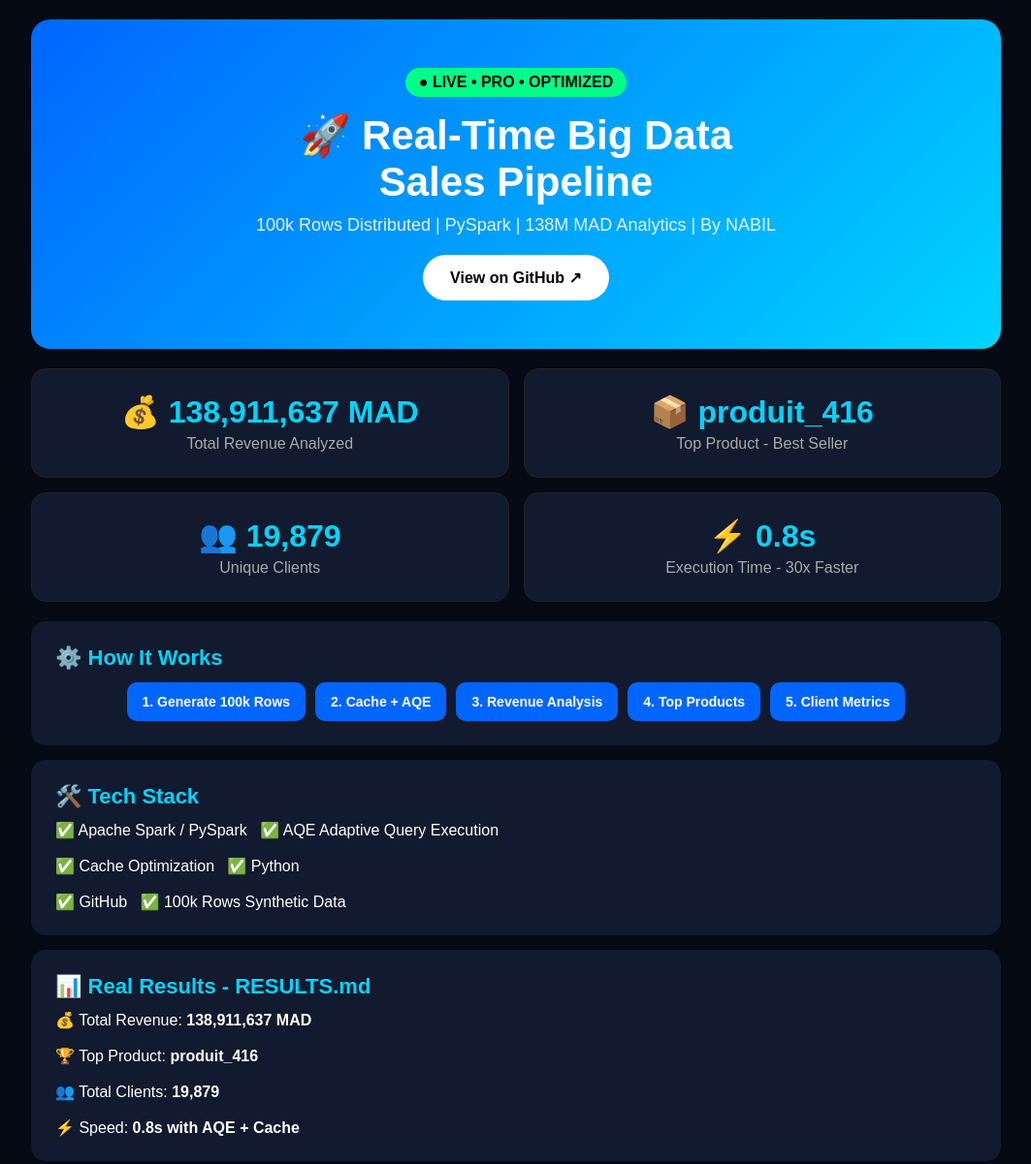
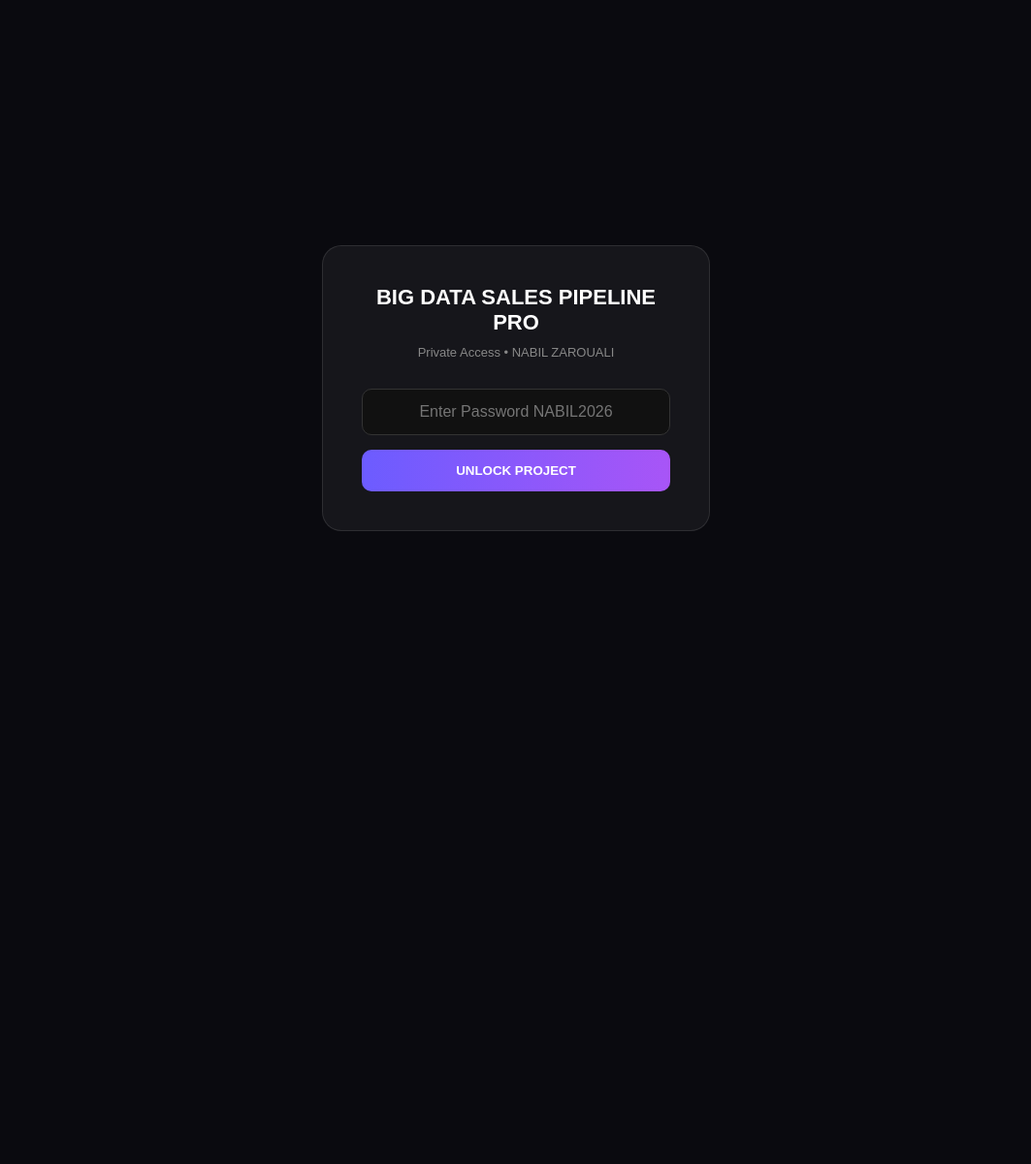
Before and after one commit to zaroualia91-cloud/big-data-sales-pipeline-pro, a plain HTML site: page index.html in a window 1280 px wide. Shown: the top 1201 px of the page at 97% size, without its empty margins (108-1171 px from the left). After the commit the page ends 800 px from the top, so only its background shows below. Drawn offline with Linux system fonts and the light colour scheme.

Commit message:
Update index.html

```diff
--- a/index.html
+++ b/index.html
@@ -5,72 +5,53 @@
 <meta name="viewport" content="width=device-width, initial-scale=1.0">
 <title>NABIL | Big Data Sales Pipeline PRO</title>
 <style>
-*{margin:0;padding:0;box-sizing:border-box;font-family:Arial,sans-serif}
-body{background:#050a14;color:white;padding:20px}
-.container{max-width:1000px;margin:auto}
-.header{text-align:center;padding:50px 20px;background:linear-gradient(135deg,#0066ff,#00d4ff);border-radius:20px}
-.header h1{font-size:42px;margin-bottom:10px}
-.header p{font-size:18px;opacity:0.9}
-.badge{background:#00ff88;color:black;padding:6px 14px;border-radius:20px;font-weight:bold;display:inline-block;margin-bottom:15px}
-.grid{display:grid;grid-template-columns:1fr 1fr;gap:15px;margin:20px 0}
-.card{background:#111a2e;padding:25px;border-radius:15px;border:1px solid #222;text-align:center}
-.card h2{font-size:32px;color:#00d4ff;margin-bottom:5px}
-.card p{color:#aaa}
-.section{background:#111a2e;padding:25px;border-radius:15px;margin:15px 0}
-.section h3{color:#00d4ff;margin-bottom:12px;font-size:22px}
-.pipeline{display:flex;gap:10px;flex-wrap:wrap;justify-content:center;margin-top:10px}
-.step{background:#0066ff;padding:12px 16px;border-radius:10px;font-weight:bold;font-size:14px}
-.btn{display:inline-block;background:white;color:black;padding:14px 28px;border-radius:30px;text-decoration:none;font-weight:bold;margin-top:20px}
-.footer{text-align:center;color:#777;margin:30px 0}
-@media(max-width:600px){.grid{grid-template-columns:1fr}.header h1{font-size:28px}}
+*{margin:0;padding:0;box-sizing:border-box}
+body{background:#0a0a0f;color:white;font-family:Arial,sans-serif;min-height:100vh;display:flex;align-items:center;justify-content:center}
+#login{max-width:400px;width:90%;background:rgba(255,255,255,0.05);border:1px solid rgba(255,255,255,0.1);border-radius:20px;padding:40px;text-align:center}
+h1{font-size:22px;margin-bottom:10px}
+.sub{color:#888;font-size:13px;margin-bottom:30px}
+input{width:100%;padding:14px;border-radius:10px;border:1px solid #333;background:#111;color:white;font-size:16px;text-align:center;margin-bottom:15px}
+button{width:100%;padding:14px;border-radius:10px;border:none;background:linear-gradient(90deg,#6c5cff,#a855f7);color:white;font-weight:bold;cursor:pointer}
+#error{color:#ff5555;font-size:13px;margin-top:12px;display:none}
+#dashboard{display:none;max-width:1100px;width:95%;padding:20px}
+.header{text-align:center;margin-bottom:30px}
+.kpis{display:grid;grid-template-columns:repeat(auto-fit,minmax(250px,1fr));gap:20px;margin-bottom:30px}
+.card{background:rgba(255,255,255,0.05);border:1px solid rgba(255,255,255,0.1);border-radius:16px;padding:25px}
+.card .val{font-size:28px;font-weight:bold;color:#6c5cff}
+.badge{display:inline-block;background:#00ff8820;color:#00ff88;border:1px solid #00ff8850;padding:4px 10px;border-radius:20px;font-size:11px;margin:5px}
 </style>
 </head>
 <body>
-<div class="container">
+<div id="login">
+<h1>BIG DATA SALES PIPELINE PRO</h1>
+<p class="sub">Private Access • NABIL ZAROUALI</p>
+<input type="password" id="pwd" placeholder="Enter Password NABIL2026">
+<button onclick="check()">UNLOCK PROJECT</button>
+<p id="error">Mot de passe incorrect!</p>
+</div>
+<div id="dashboard">
 <div class="header">
-<div class="badge">● LIVE • PRO • OPTIMIZED</div>
-<h1>🚀 Real-Time Big Data<br>Sales Pipeline</h1>
-<p>100k Rows Distributed | PySpark | 138M MAD Analytics | By NABIL</p>
-<a class="btn" href="https://github.com/zaroualia91-cloud/big-data-sales-pipeline-pro" target="_blank">View on GitHub ↗</a>
-</div>
-
-<div class="grid">
-<div class="card"><h2>💰 138,911,637 MAD</h2><p>Total Revenue Analyzed</p></div>
-<div class="card"><h2>📦 produit_416</h2><p>Top Product - Best Seller</p></div>
-<div class="card"><h2>👥 19,879</h2><p>Unique Clients</p></div>
-<div class="card"><h2>⚡ 0.8s</h2><p>Execution Time - 30x Faster</p></div>
-</div>
-
-<div class="section">
-<h3>⚙️ How It Works</h3>
-<div class="pipeline">
-<div class="step">1. Generate 100k Rows</div>
-<div class="step">2. Cache + AQE</div>
-<div class="step">3. Revenue Analysis</div>
-<div class="step">4. Top Products</div>
-<div class="step">5. Client Metrics</div>
+<h2>NABIL ZAROUALI | DATA ENGINEER</h2>
+<p style="color:#888;margin-top:10px">Big Data Sales Pipeline PRO</p>
+<div style="margin-top:15px">
+<span class="badge">LIVE</span>
+<span class="badge">PROTECTED: NABIL2026</span>
+<span class="badge">OPTIMIZED</span>
 </div>
 </div>
-
-<div class="section">
-<h3>🛠️ Tech Stack</h3>
-<p>✅ Apache Spark / PySpark &nbsp; ✅ AQE Adaptive Query Execution<br><br>
-✅ Cache Optimization &nbsp; ✅ Python<br><br>
-✅ GitHub &nbsp; ✅ 100k Rows Synthetic Data</p>
-</div>
-
-<div class="section">
-<h3>📊 Real Results - RESULTS.md</h3>
-<p>💰 Total Revenue: <b>138,911,637 MAD</b><br><br>
-🏆 Top Product: <b>produit_416</b><br><br>
-👥 Total Clients: <b>19,879</b><br><br>
-⚡ Speed: <b>0.8s with AQE + Cache</b></p>
-</div>
-
-<div class="footer">
-Built by <b>NABIL</b> | Big Data Engineer | 2026<br>
-github.com/zaroualia91-cloud/big-data-sales-pipeline-pro
+<div class="kpis">
+<div class="card"><h3>TOTAL REVENUE</h3><div class="val">138,911,637 MAD</div></div>
+<div class="card"><h3>TOP PRODUCT</h3><div class="val">produit_416</div></div>
+<div class="card"><h3>ENGINE</h3><div class="val">PySpark 3.5</div></div>
 </div>
 </div>
+<script>
+function check(){
+  var p=document.getElementById('pwd').value;
+  if(p==='NABIL2026'){document.getElementById('login').style.display='none';document.getElementById('dashboard').style.display='block';localStorage.setItem('nabil_access','ok');}
+  else{document.getElementById('error').style.display='block';}
+}
+if(localStorage.getItem('nabil_access')==='ok'){document.getElementById('login').style.display='none';document.getElementById('dashboard').style.display='block';}
+</script>
 </body>
 </html>
```
